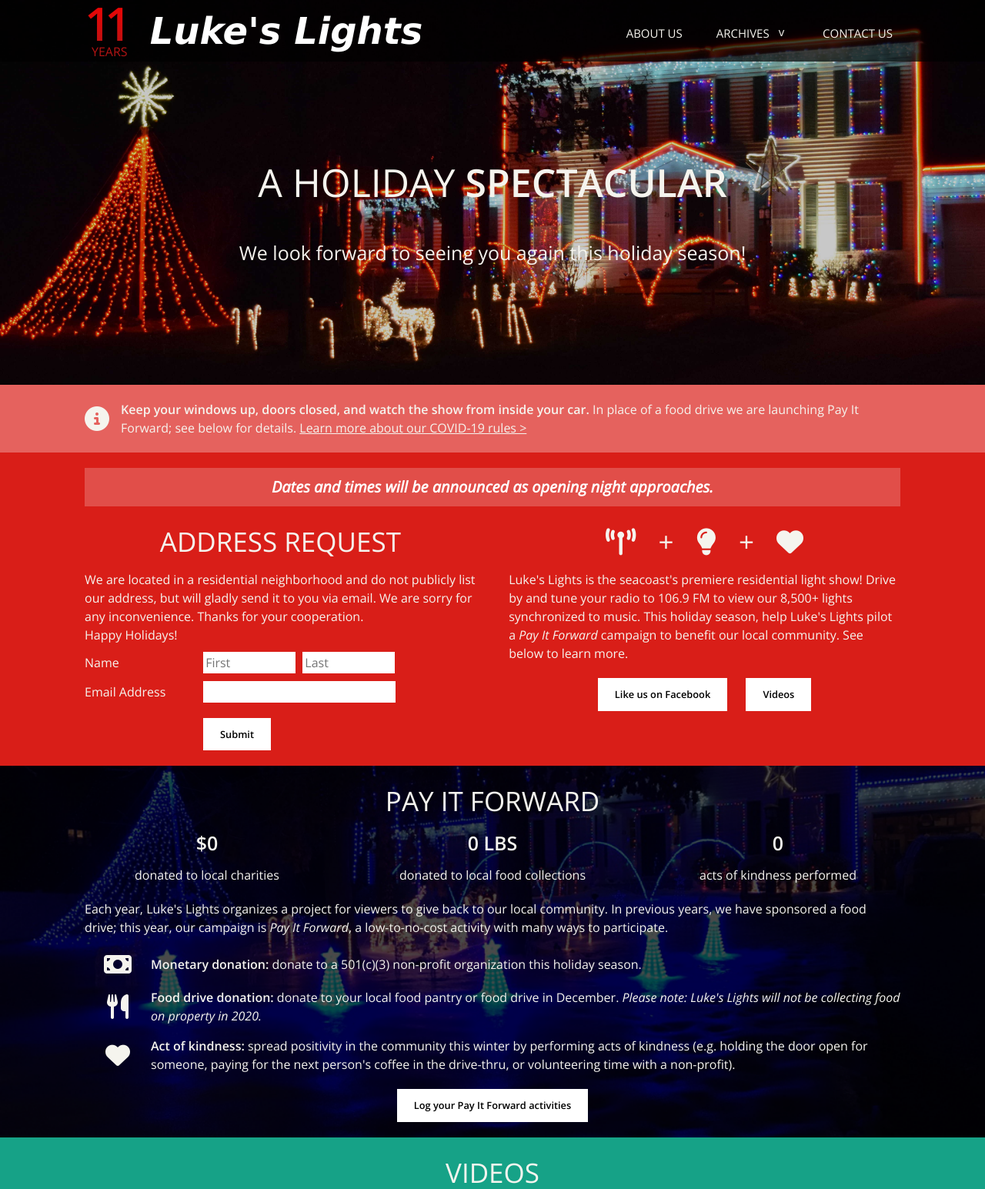
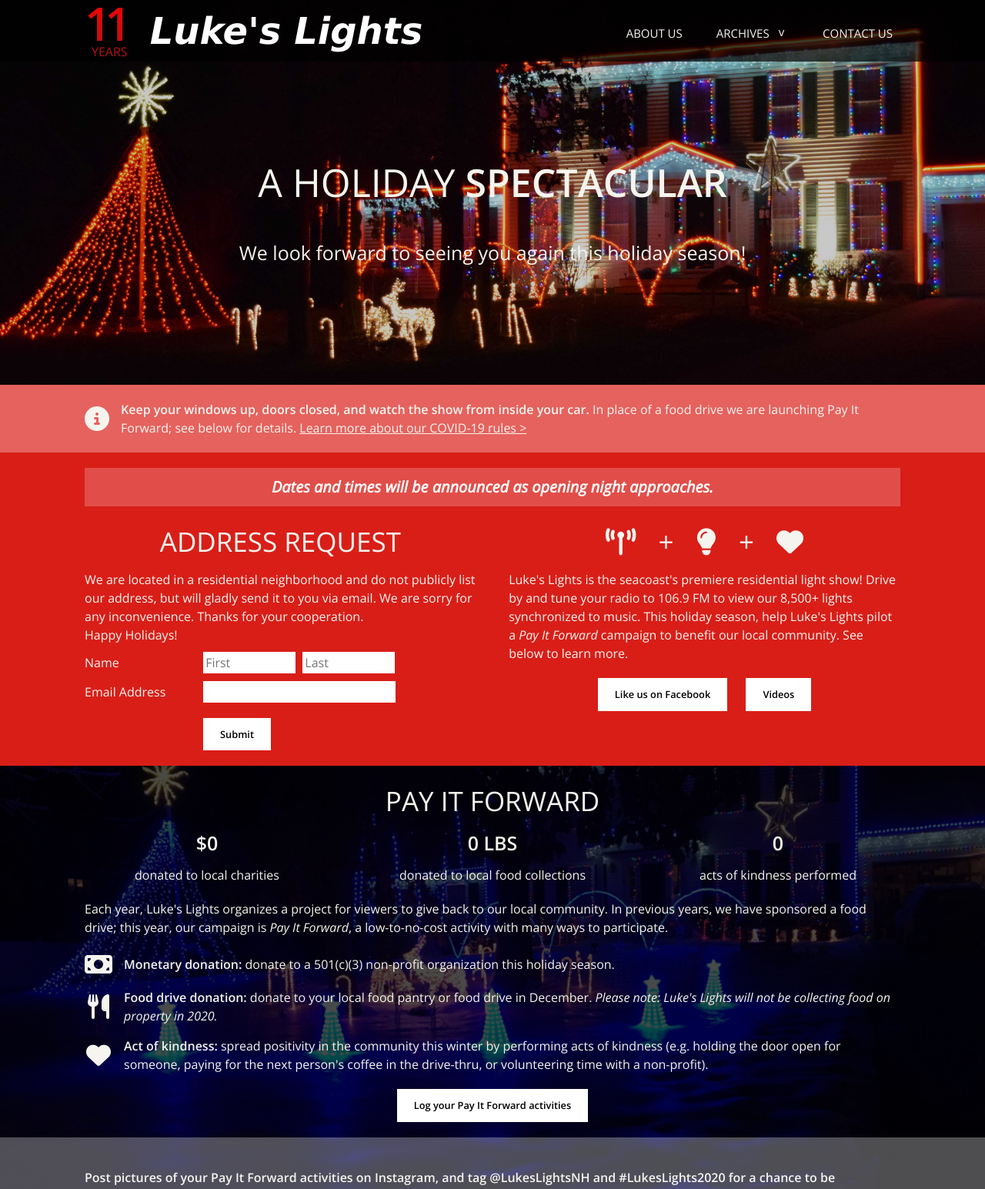
Before and after one commit to ldobson98/lukeslights, a Jekyll site: the page built from index_dec_PIF.html, in a window 1280 px wide. Shown: the top 1545 px of the page at 77% size. Built offline with Jekyll 4.4.1, drawn with Linux system fonts in a browser that asks for light colours; nearby versions of some CDN libraries; some of the changed text lies outside the part shown.

Commit message:
pif social changes; warning changes

```diff
--- a/assets/default-full.css
+++ b/assets/default-full.css
@@ -782,6 +782,10 @@
     font-size: 32px;
 }
 
+.warning-perm p {
+    margin:0;
+}
+
 .videos.section {
     background-color: #16a287
 }
@@ -818,13 +822,11 @@
 .section.pif i {
     font-size: 32px;
     justify-self: center;
-    padding-left: 25px;
-    padding-right: 25px;
 }
 
 .section.pif .grid {
     display: grid;
-    grid-column-gap: 0px;
+    grid-column-gap: 15px;
     grid-row-gap: 15px;
     grid-template-columns: 1fr auto;
     align-items: center;
--- a/index_dec_PIF.html
+++ b/index_dec_PIF.html
@@ -85,8 +85,12 @@
     <div class="buttonrow">
       <a class="button" href="https://docs.google.com/forms/d/e/1FAIpQLSeo_FZm2W_NWs2kBejy74cTiMX-i49Mq7zTlFk1Cju4vphP_w/viewform" target="_blank">Log your Pay It Forward activities</a>
     </div>
-
   </div>
+  <a href="//instagram.com/lukeslightsnh" target="_blank" class="full warning warning-perm">
+      <div class="wrap">
+        <p><b>Post pictures of your Pay It Forward activities on Instagram, and tag @LukesLightsNH and #LukesLights2020 for a chance to be featured on our story!</b></p>
+      </div>
+  </a>
 </div>
 <div class="section videos">
     <div class="wrap">
```
Also changed, not shown: index.html (+7 -1 lines).
